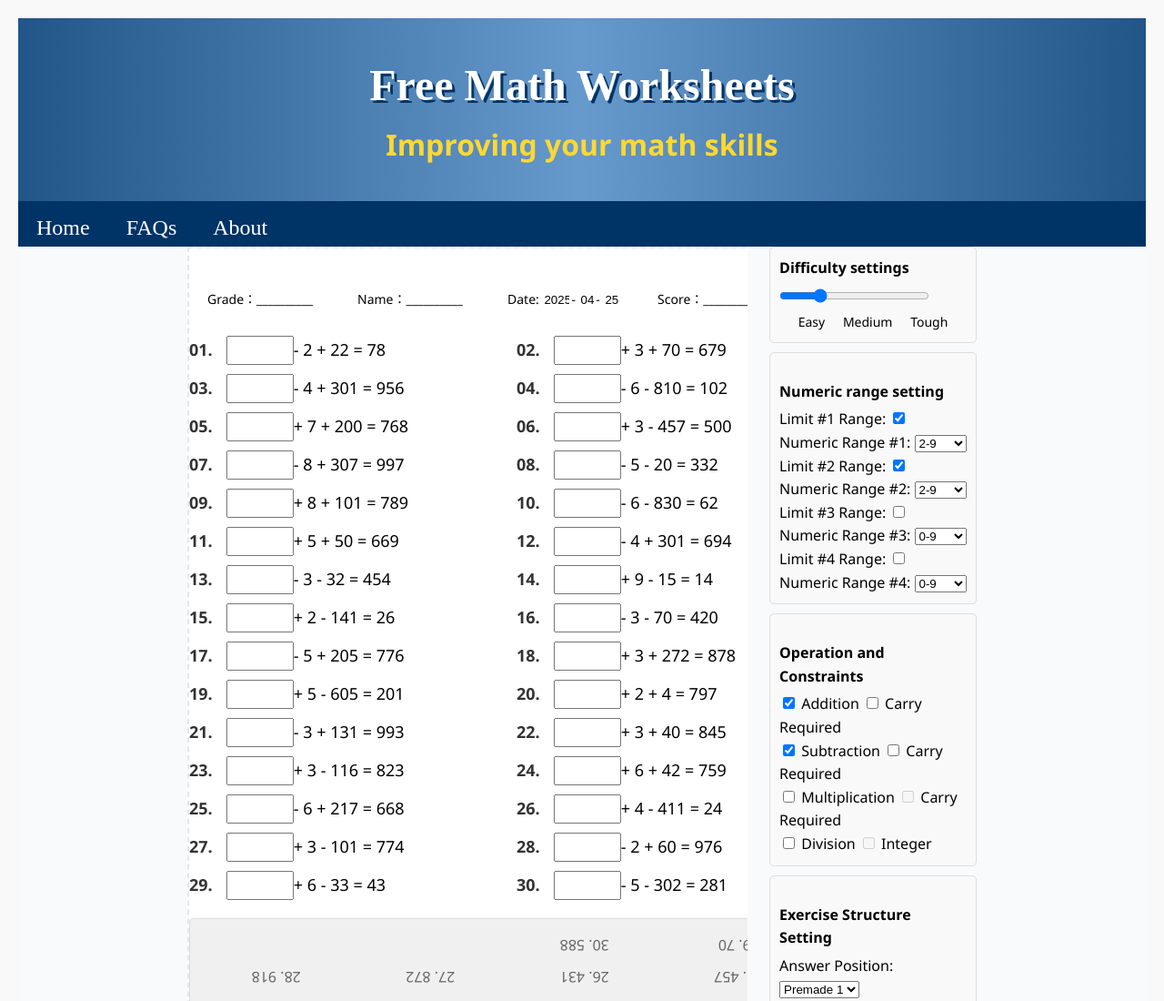
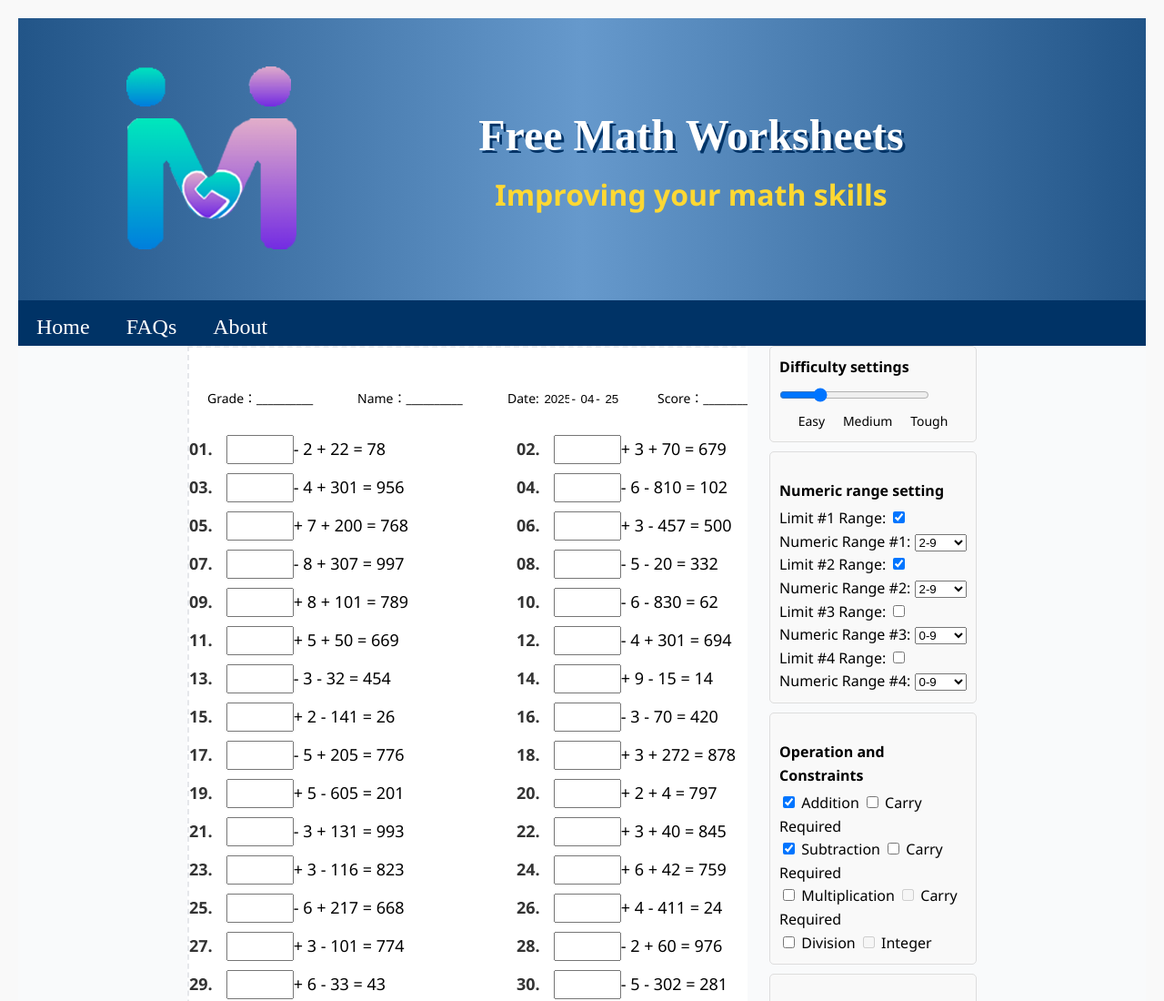
Before and after one commit to zhanguangyuan/math-drills, a website: page index.html in a window 1280 px wide. Shown: the top 1100 px of the page at 91% size. Drawn offline with Linux system fonts and the light colour scheme.

Commit message:
头部添加Logo图片

```diff
--- a/index.html
+++ b/index.html
@@ -17,10 +17,9 @@
   <div class="header">
     <div class="logo">
       <p class="pcenter">
-        <a href="#" aria-label="Home Page" title="Home Page">
-          <!--<img class="iconwhite size100 imdgradbg" src="icon.png" alt="#"></img>-->
-<!--          <svg class="iconwhite size100 imdgradbg"> <use xlink:href="/includes/symbol-defs.006.svg#icon-math-drills-logo"> </use>
-          </svg>-->
+        <a href="#" aria-label="Math Exercis is a collection of math exercises, math problems, math tasks and math examples with correct answers" title="Math Exercis is a collection of math exercises, math problems, math tasks and math examples with correct answers">
+          <img class="iconwhite size100 imdgradbg" src="logo.png" alt="Math Exercis is a collection of math drills, math problems, math tasks and math examples with correct answers, designed for you to help in preparing for entrance exams to secondary school"></img>
+
         </a>
       </p>
     </div>
```
Also changed, not shown: logo.png (added).
